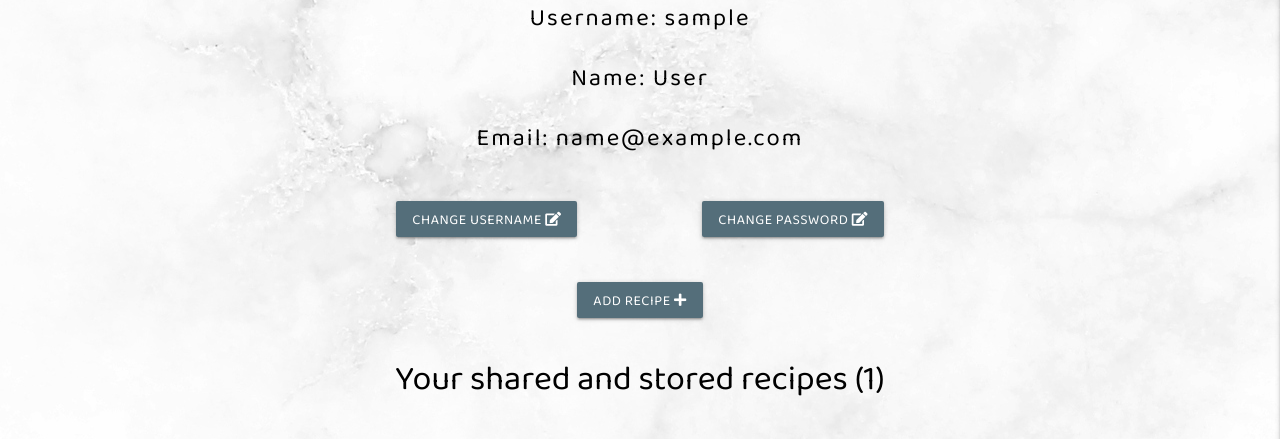
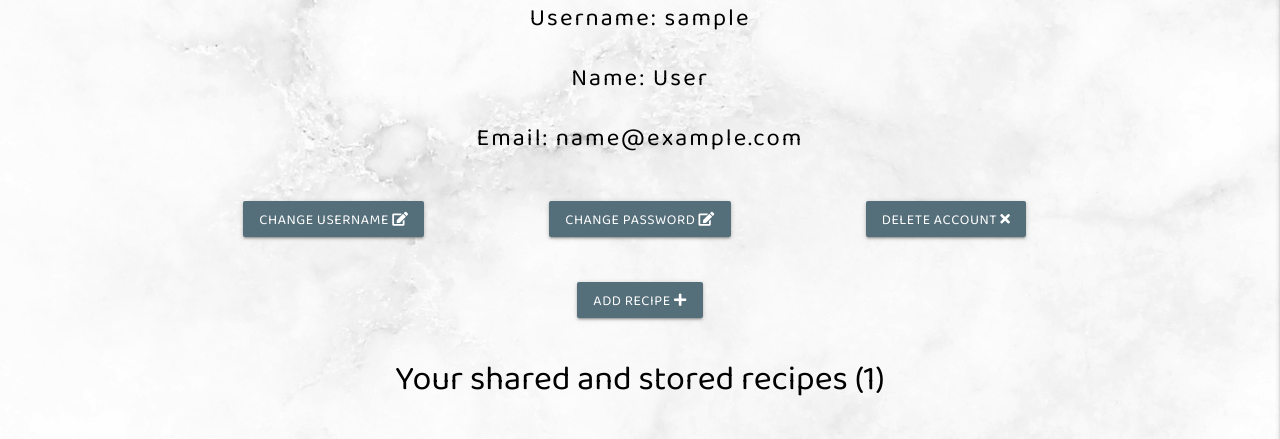
Before and after one commit to ifti-khan/cookbook, a Flask app: page /account/1 in a window 1280 px wide. Shown: the part 174-613 px from the top of the page. Run offline with Flask 2, Linux system fonts and the light colour scheme; the visitor is signed in with stand-in values (Sample User, id 1); grey boxes marked "Sample" are stand-in pictures; a database or web service that is not in the repository returns one stand-in record (values such as "Sample title"); some libraries are stand-ins or nearby versions.

Commit message:
mod: delete account added to app, html file

```diff
--- a/app.py
+++ b/app.py
@@ -503,6 +503,41 @@ def change_password(username):
     return render_template("change_password.html", username=session["user"])
 
 
+@app.route("/delete_account/<username>", methods=['GET', 'POST'])
+def delete_account(username):
+    '''
+    INFO.
+    This app route is for deleting the users account using the
+    username as a parameter. This will allow the logged in user
+    to delete there account and all recipes by entering
+    there password to confirm deletion.
+    '''
+    # This prevents users who are not registered or logged in,
+    # from viewing certain pages and forms
+    if 'user' not in session:
+        flash('You must register or login, to deactivate an account')
+        return redirect(url_for('index'))
+
+    # Variable that get the logged in user username from the
+    # users db using the cookie session
+    current_username = mongo.db.users.find_one(
+        {"username": session["user"]})["username"]
+
+    # This gets all the logged in users recipes from the recipe db
+    get_all_recipes = mongo.db.recipes.find(
+        {'created_by': current_username})
+    # if true this will remove the logged in user from database
+    # inform the user the account and recipe deletion has been done,
+    # clear the cookie session which logs them out and redirect
+    # them to the home page
+    if get_all_recipes:
+        mongo.db.recipes.remove({"created_by": current_username})
+    flash("Your account and recipes have been deleted.")
+    session.pop("user")
+    mongo.db.users.remove({"username": current_username})
+    return redirect(url_for("index"))
+
+
 '''Admin Section'''
 
 
--- a/templates/account.html
+++ b/templates/account.html
@@ -19,18 +19,24 @@
 
             <!--Change username button-->
             <div class="row">
-                <div class="col s12 m6 xl6 push-xl1">
+                <div class="col s12 m6 xl4">
                     <a href="{{ url_for('change_username', username=session.user) }}" class="btn blue-grey darken-1 acc-change-btn text-shadow
                         waves-effect waves-light">Change Username
                         <i class="fas fa-edit"></i></a>
                 </div>
 
-
                 <!--Change password button-->
-                <div class="col s12 m6 xl6 pull-xl1">
+                <div class="col s12 m6 xl4">
                     <a href="{{ url_for('change_password', username=session.user) }}" class="btn blue-grey darken-1 acc-change-btn text-shadow
                         waves-effect waves-light">Change Password
                         <i class="fas fa-edit"></i></a>
+                </div>
+
+                <!--Delete Account button-->
+                <div class="col s12 m6 xl4">
+                    <a href="#" class="btn blue-grey darken-1 acc-change-btn text-shadow modal-trigger
+                        waves-effect waves-light" data-target="delete_modal_account">Delete Account
+                        <i class="fas fa-times"></i></a>
                 </div>
             </div>
 
@@ -201,15 +207,13 @@ fields and values within the database-->
                     <div class="col s12 m12 l12 xl12">
 
                         <!--View Recipe button-->
-                        <a href="{{ url_for('view_recipe', recipe_id=recipe._id) }}"
-                            class="btn blue-grey darken-1 text-shadow uppercase
+                        <a href="{{ url_for('view_recipe', recipe_id=recipe._id) }}" class="btn blue-grey darken-1 text-shadow uppercase
                             waves-effect waves-light">View <i class="fab fa-readme"></i></a>
 
                         <!--Edit recipe button but only if the logged in user matches
                         the created by field-->
                         {% if session.user == recipe.created_by %}
-                        <a href="{{ url_for('edit_recipe', recipe_id=recipe._id) }}"
-                            class="btn blue-grey darken-1 text-shadow uppercase
+                        <a href="{{ url_for('edit_recipe', recipe_id=recipe._id) }}" class="btn blue-grey darken-1 text-shadow uppercase
                             waves-effect waves-light">Edit <i class="fas fa-edit"></i></a>
                         {% endif %}
                     </div>
@@ -220,4 +224,30 @@ fields and values within the database-->
 </div>
 {% endfor %}
 {% endif %}
+
+<!--Delete Account Confirmation Modal-->
+<div id="delete_modal_account" class="modal del_modal">
+    <div class="modal-header blue-grey lighten-5 text-shadow center-align">
+        <h5>Delete Confirmation</h5>
+    </div>
+    <!--This modal will display a message to the user alerting them that they are about to
+    delete their account from the website and database-->
+    <div class="modal-content center-align">
+        <p><i class="fas fa-exclamation-triangle"></i>&nbsp; Attention: Please read carefully,
+            this action is permanent</p>
+        <p>Going ahead with action will delete your account and all the recipes you have created</p>
+        <p>Username: {{ username }}</p>
+        <p>Recipes Created: ({{ num_of_user_recipes }})</p>
+        <p>Are you sure you want to go ahead with this action?</p>
+    </div>
+
+    <!--Modal Buttons-->
+    <div class="modal-footer blue-grey lighten-5 text-shadow">
+        <!--Cancel delete button-->
+        <a href="#!" class="modal-close waves-effect waves-light btn blue-grey darken-1">Cancel</a>
+        <!--Confirm delete button-->
+        <a href="{{ url_for('delete_account', username=session.user) }}"
+            class="waves-effect waves-light btn blue-grey darken-1">Delete</a>
+    </div>
+</div>
 {% endblock %}
```
Lines whose indentation alone changed are shown as unchanged.
